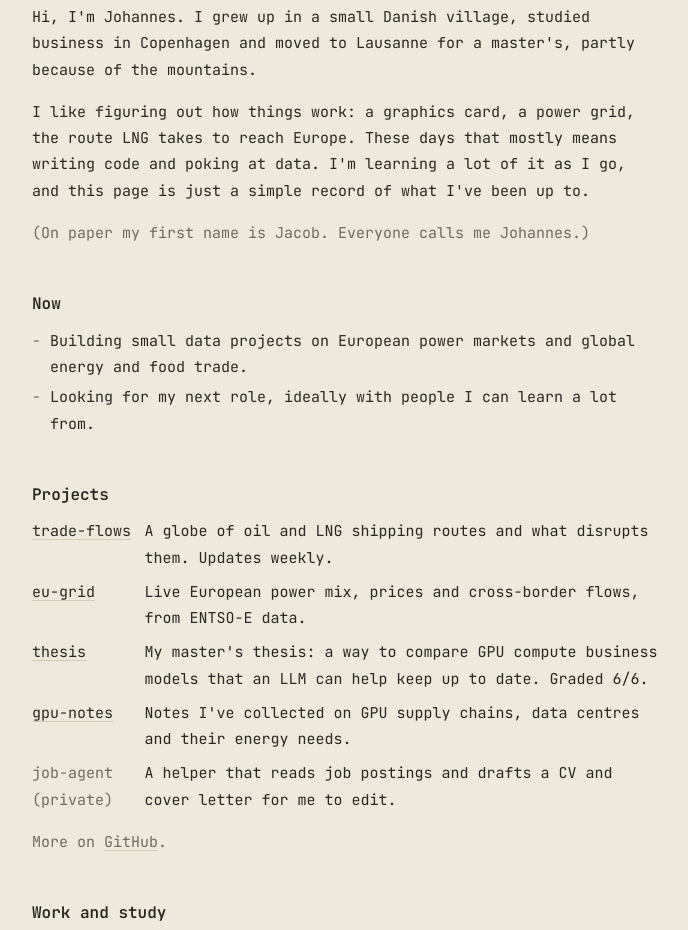
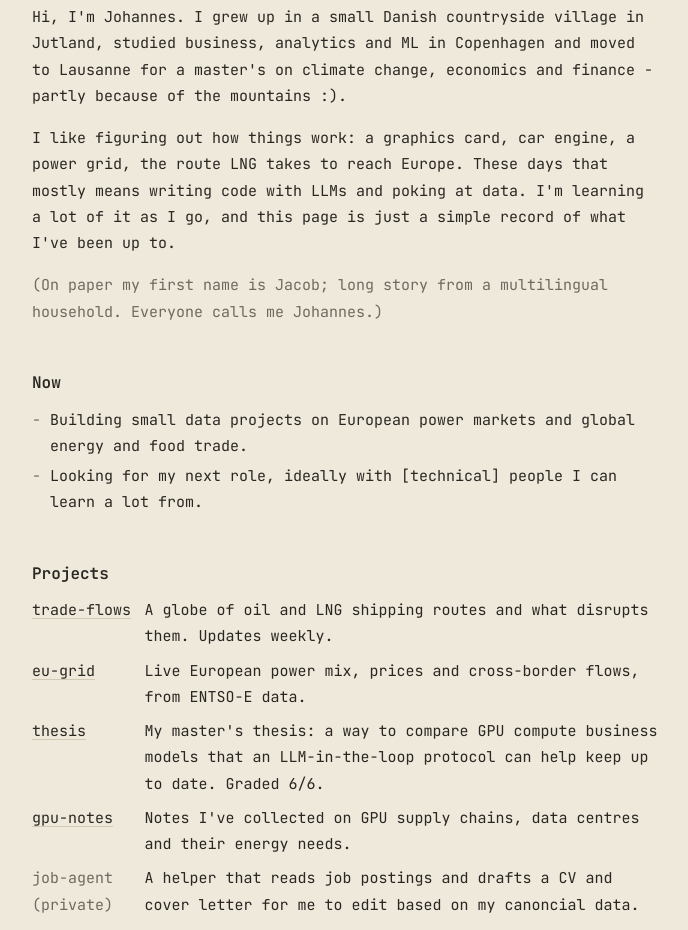
Before and after one commit to JskifterJ/jskifterj.github.io, a plain HTML site: page index.html in a window 1280 px wide. Shown: the part 378-1308 px from the top of the page, without its empty margins (294-982 px from the left). Drawn offline with Linux system fonts and the light colour scheme.

Commit message:
Update personal information and project descriptions

```diff
--- a/index.html
+++ b/index.html
@@ -3,8 +3,8 @@
 <head>
   <meta charset="UTF-8">
   <meta name="viewport" content="width=device-width, initial-scale=1.0">
-  <meta name="description" content="Johannes Skifter. Lives in Lausanne, likes figuring out how things work, and builds small data and AI projects on energy and compute.">
-  <meta property="og:title" content="Johannes Skifter">
+  <meta name="description" content="J. Johannes Skifter. Live in Lausanne, likes figuring out how things work, and build small data and AI projects on energy and compute.">
+  <meta property="og:title" content="J. Johannes Skifter">
   <meta property="og:description" content="Notes on what I've done, what I'm working on, and how to reach me.">
   <meta property="og:type" content="website">
   <title>Johannes Skifter</title>
@@ -22,16 +22,16 @@
     </header>
 
     <section>
-      <p>Hi, I'm Johannes. I grew up in a small Danish village, studied business in Copenhagen and moved to Lausanne for a master's, partly because of the mountains.</p>
-      <p>I like figuring out how things work: a graphics card, a power grid, the route LNG takes to reach Europe. These days that mostly means writing code and poking at data. I'm learning a lot of it as I go, and this page is just a simple record of what I've been up to.</p>
-      <p class="muted">(On paper my first name is Jacob. Everyone calls me Johannes.)</p>
+      <p>Hi, I'm Johannes. I grew up in a small Danish countryside village in Jutland, studied business, analytics and ML in Copenhagen and moved to Lausanne for a master's on climate change, economics and finance - partly because of the mountains :).</p>
+      <p>I like figuring out how things work: a graphics card, car engine, a power grid, the route LNG takes to reach Europe. These days that mostly means writing code with LLMs and poking at data. I'm learning a lot of it as I go, and this page is just a simple record of what I've been up to.</p>
+      <p class="muted">(On paper my first name is Jacob; long story from a multilingual household. Everyone calls me Johannes.)</p>
     </section>
 
     <section>
       <h2>Now</h2>
       <ul>
         <li>Building small data projects on European power markets and global energy and food trade.</li>
-        <li>Looking for my next role, ideally with people I can learn a lot from.</li>
+        <li>Looking for my next role, ideally with [technical] people I can learn a lot from.</li>
       </ul>
     </section>
 
@@ -45,13 +45,13 @@
         <dd>Live European power mix, prices and cross-border flows, from ENTSO-E data.</dd>
 
         <dt><a href="https://github.com/JskifterJ/smt-thesis-replication" target="_blank" rel="noopener">thesis</a></dt>
-        <dd>My master's thesis: a way to compare GPU compute business models that an LLM can help keep up to date. Graded 6/6.</dd>
+        <dd>My master's thesis: a way to compare GPU compute business models that an LLM-in-the-loop protocol can help keep up to date. Graded 6/6.</dd>
 
         <dt><a href="https://github.com/JskifterJ/gpu_industry" target="_blank" rel="noopener">gpu-notes</a></dt>
         <dd>Notes I've collected on GPU supply chains, data centres and their energy needs.</dd>
 
         <dt>job-agent <span class="muted">(private)</span></dt>
-        <dd>A helper that reads job postings and drafts a CV and cover letter for me to edit.</dd>
+        <dd>A helper that reads job postings and drafts a CV and cover letter for me to edit based on my canoncial data.</dd>
       </dl>
       <p class="muted">More on <a href="https://github.com/JskifterJ" target="_blank" rel="noopener">GitHub</a>.</p>
     </section>
```
